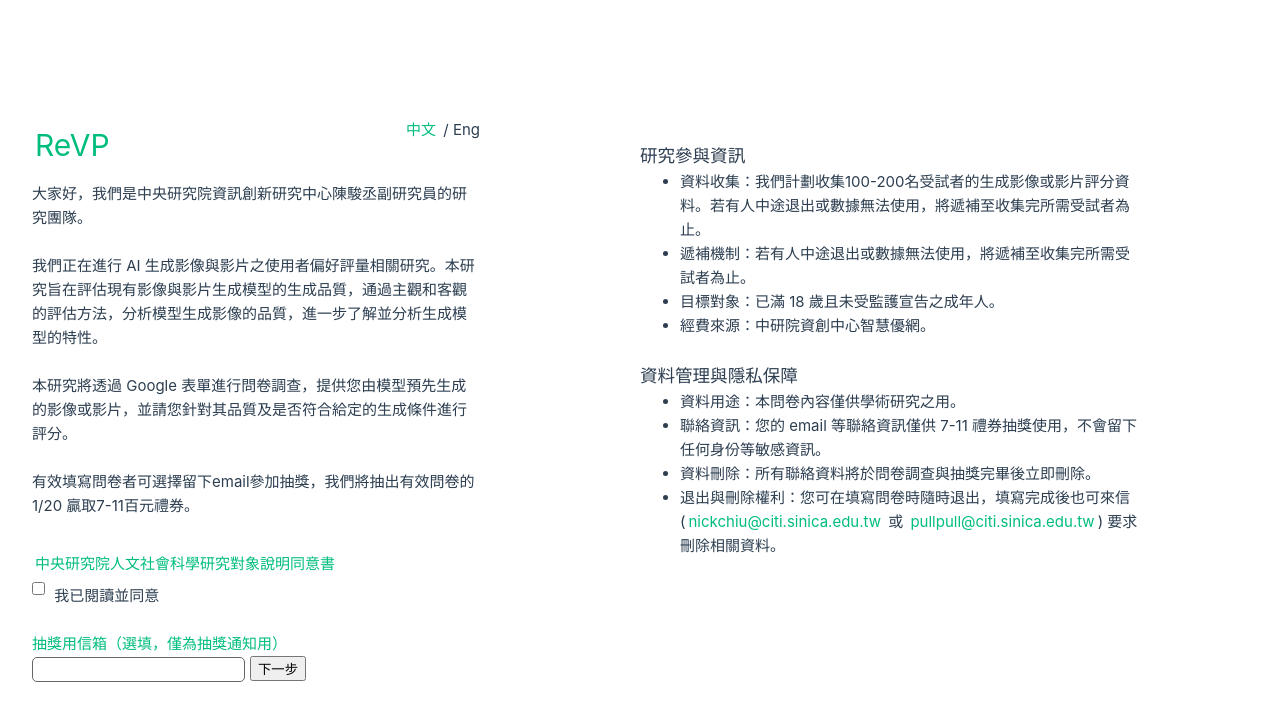
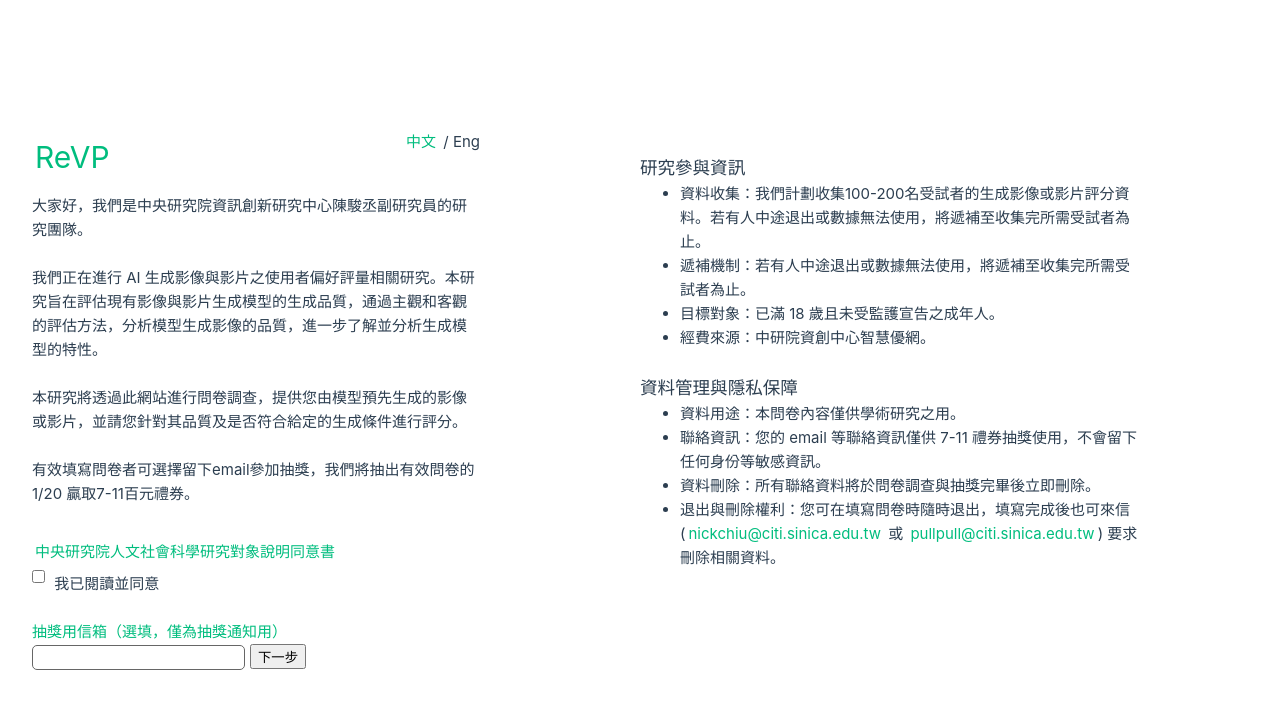
Before and after one commit to itsnickchiu/revp-user-study, a Vue app: page / in a window 1280 px wide. Both pictures are taken after a click on the element "中文". Shown: the top 720 px of the page. Built offline with nearby package versions, Linux system fonts and the light colour scheme.

Commit message:
modify description in welcome page

```diff
--- a/src/App.vue
+++ b/src/App.vue
@@ -140,7 +140,7 @@ onBeforeUnmount(() => {
             <br><br>
             我們正在進行 AI 生成影像與影片之使用者偏好評量相關研究。本研究旨在評估現有影像與影片生成模型的生成品質，通過主觀和客觀的評估方法，分析模型生成影像的品質，進一步了解並分析生成模型的特性。
             <br><br>
-            本研究將透過 Google 表單進行問卷調查，提供您由模型預先生成的影像或影片，並請您針對其品質及是否符合給定的生成條件進行評分。
+            本研究將透過此網站進行問卷調查，提供您由模型預先生成的影像或影片，並請您針對其品質及是否符合給定的生成條件進行評分。
             <br><br>
             有效填寫問卷者可選擇留下email參加抽獎，我們將抽出有效問卷的 1/20 贏取7-11百元禮券。
           </template>
@@ -162,8 +162,13 @@ onBeforeUnmount(() => {
 
         <div>
           <br>
-          <a href="https://drive.google.com/file/d/15i3S7kWxVL5SZGJCJZ4sVtcDdbqXLppG/view" target="_blank">中央研究院人文社會科學研究對象說明同意書</a>
-          <br>
+          <template v-if="lang === 'zh-TW'">
+            <a href="https://drive.google.com/file/d/15i3S7kWxVL5SZGJCJZ4sVtcDdbqXLppG/view" target="_blank">中央研究院人文社會科學研究對象說明同意書</a>
+          </template>
+          <template v-else>
+            <a href="https://drive.google.com/file/d/15i3S7kWxVL5SZGJCJZ4sVtcDdbqXLppG/view" target="_blank">Academia Sinica Humanities and Social Sciences Research Subject Description and Consent Form</a>
+          </template>
+            <br>
           <input type="checkbox" id="checkbox" v-model="checked" />
           <template v-if="lang === 'zh-TW'"> 我已閱讀並同意 </template>
           <template v-else> I have read and agree </template>
@@ -189,7 +194,7 @@ onBeforeUnmount(() => {
           </button>
         </div>
         <p class="green" for="" v-if="showWarning">
-          <template v-if="lang === 'en-US'"> Please confirm that you've read the agreement </template>
+          <template v-if="lang === 'en-US'"> Please confirm that you've read the consent form and agree </template>
           <template v-else> 請確認已閱讀以上同意書並同意 </template>
         </p>
       </div>
```
